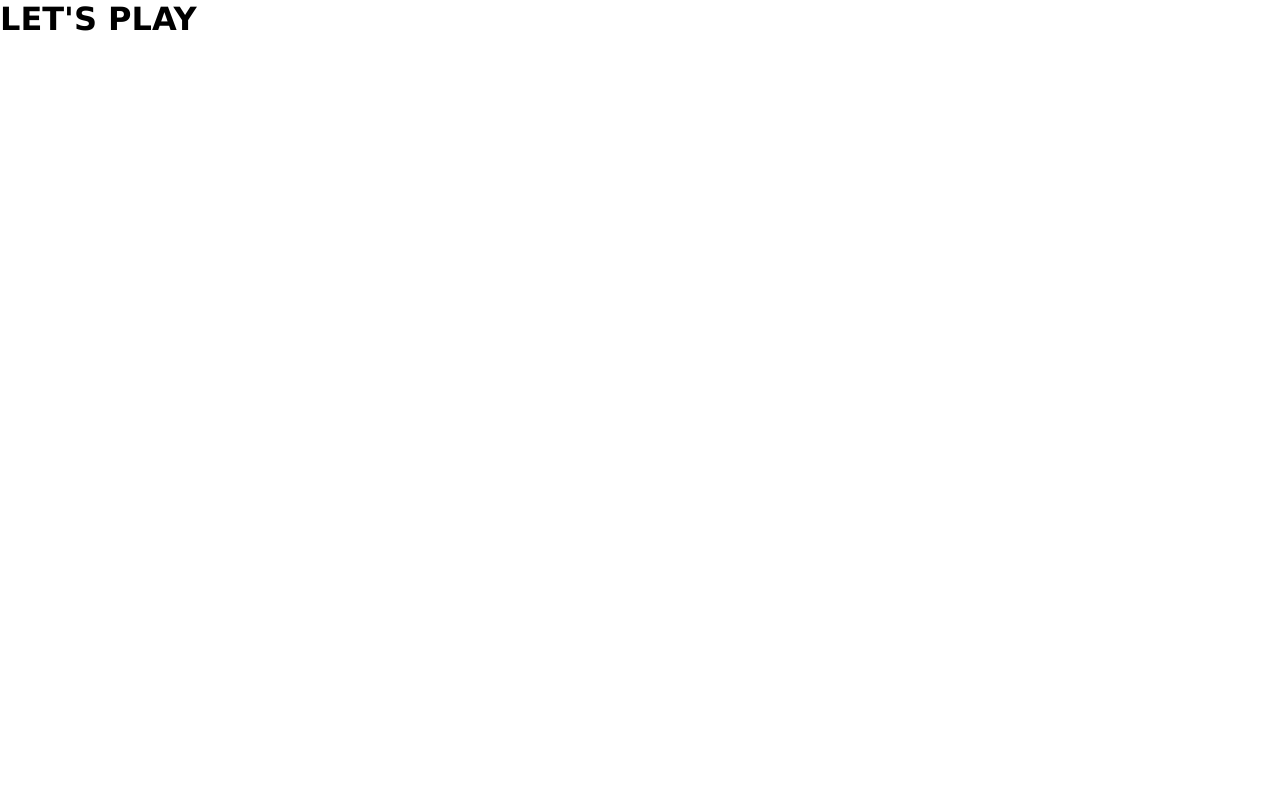
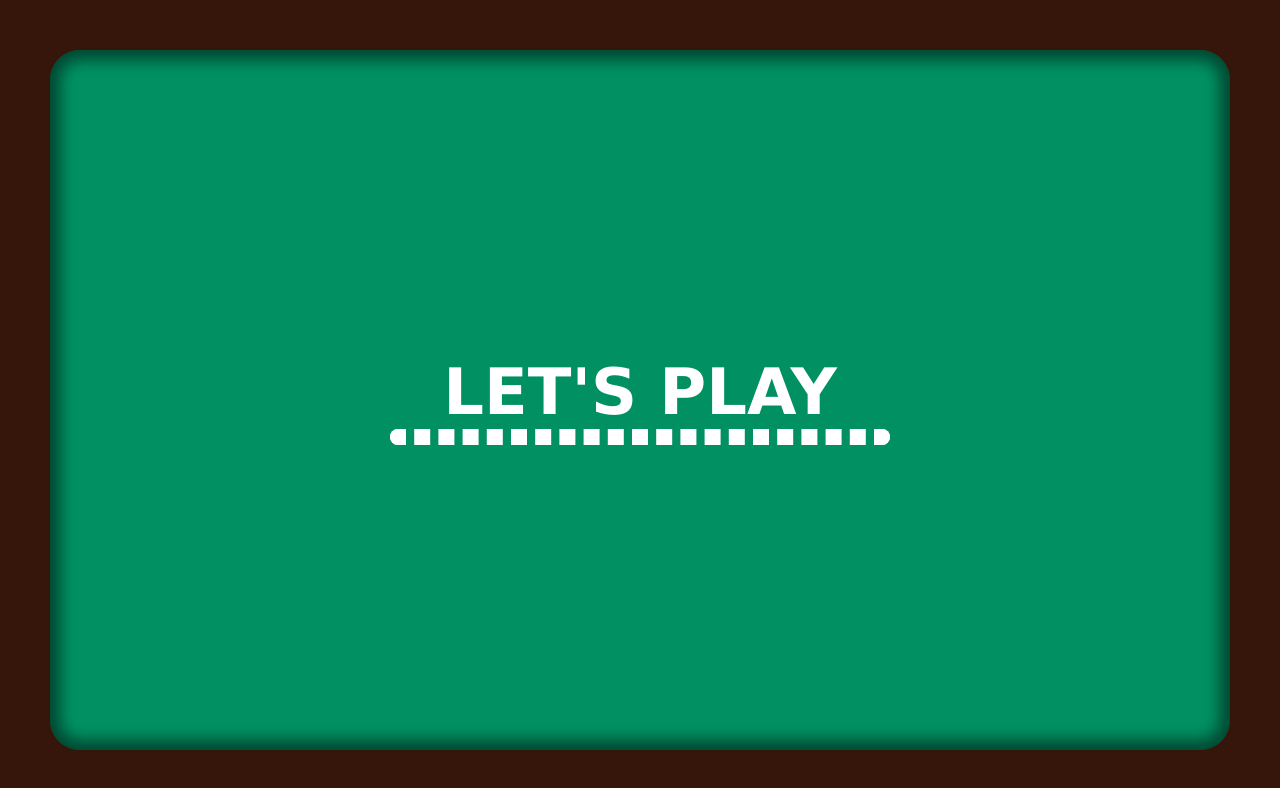
Before and after one commit to IO-underscorre/js-mail-dadi, a plain HTML site: page DADI/index.html in a window 1280 px wide. Drawn offline with Linux system fonts and the light colour scheme.

Commit message:
feat(DADI): page macrostructure stylized

```diff
--- a/DADI/css/style.css
+++ b/DADI/css/style.css
@@ -1,6 +1,8 @@
 :root {
     font-size: 16px;
     font-family: 'Lucida Sans', 'Lucida Sans Regular', 'Lucida Grande', 'Lucida Sans Unicode', Geneva, Verdana, sans-serif;
+
+    --table-border-size: 50px;
 }
 
 * {
@@ -8,3 +10,42 @@
     margin: 0;
     box-sizing: border-box;
 }
+
+body {
+    text-align: center;
+    color: #ffffff;
+}
+
+
+.page-wrapper {
+    background-color: #36160b;
+    width: 100%;
+    height: 100vh;
+    padding: var(--table-border-size);
+}
+
+.green {
+    background-color: #019062;
+    box-shadow: inset 0 0 15px 10px #00000080;
+    border-radius: 30px;
+    width: 100%;
+    height: 100%;
+    display: flex;
+    flex-direction: column;
+    justify-content: center;
+}
+
+.green > div {
+    overflow-y: auto;
+}
+
+h1 {
+    font-size: 4rem;
+}
+
+.game-area {
+    border: .5rem dashed #ffffff;
+    border-radius: 30px;
+    width: 500px;
+    margin: 0 auto;
+}
```
